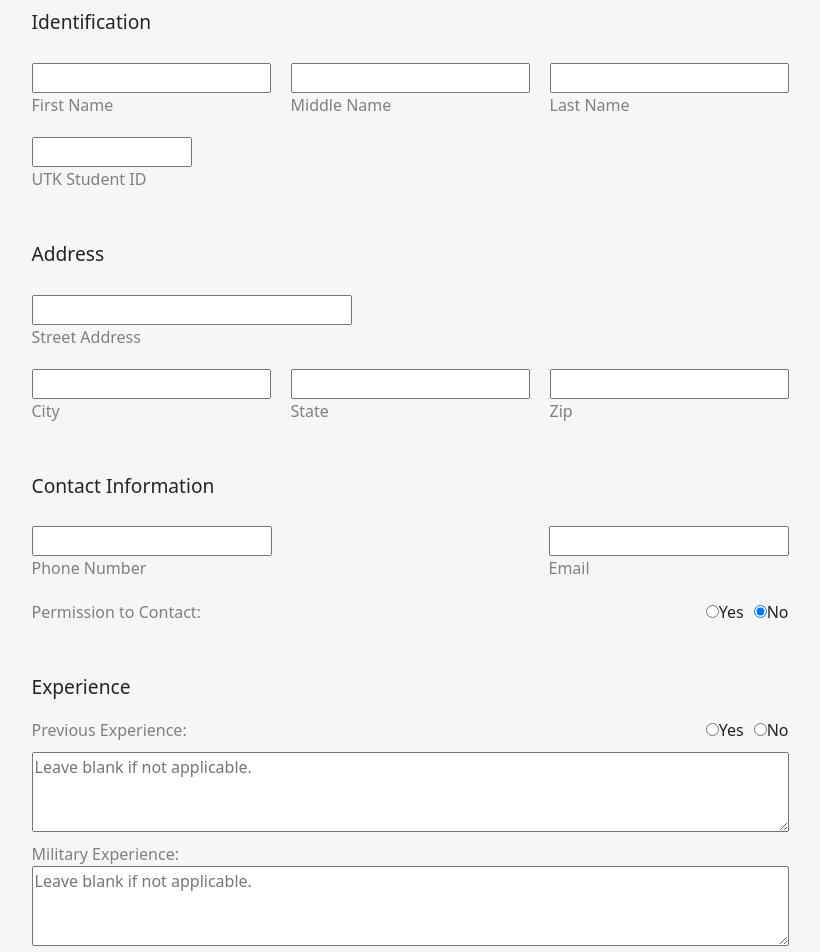
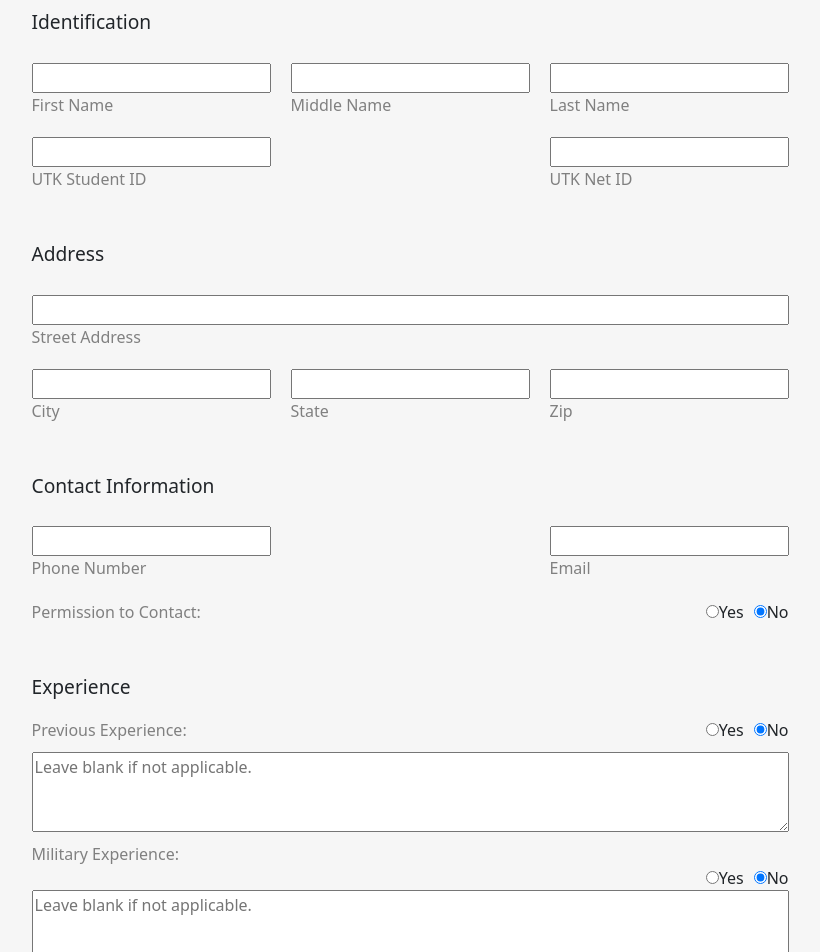
Before and after one commit to Pokemonpower92/Applicant-Process-Automation, a React (Create React App) app in the folder app/client/: page /Application in a window 1280 px wide. Shown: the part 140-1092 px from the top of the page, without its empty margins (230-1050 px from the left). Built offline with nearby package versions, Linux system fonts and the light colour scheme.

Commit message:
Form tweaks

```diff
--- a/app/client/src/pages/ApplicationFormPage.js
+++ b/app/client/src/pages/ApplicationFormPage.js
@@ -10,6 +10,7 @@ class ApplicationFormPage extends Component {
 			middleName: "",
 			lastName: "",
 			id: "",
+			netId: "",
 			address: "",
 			city: "",
 			state: "",
@@ -29,6 +30,7 @@ class ApplicationFormPage extends Component {
 		this.handleMiddleNameChange = this.handleMiddleNameChange.bind(this);
 		this.handleLastNameChange = this.handleLastNameChange.bind(this);
 		this.handleIdChange = this.handleIdChange.bind(this);
+		this.handleNetIdChange = this.handleNetIdChange.bind(this);
 		this.handleAddressChange = this.handleAddressChange.bind(this);
 		this.handleCityChange = this.handleCityChange.bind(this);
 		this.handleStateChange = this.handleStateChange.bind(this);
@@ -78,6 +80,12 @@ class ApplicationFormPage extends Component {
 	};
 
 	handleIdChange = (e) => {
+		this.setState({
+			[e.target.name]: e.target.value,
+		});
+	};
+
+	handleNetIdChange = (e) => {
 		this.setState({
 			[e.target.name]: e.target.value,
 		});
@@ -185,7 +193,7 @@ class ApplicationFormPage extends Component {
 									name="name"
 									value={this.state.name}
 									onChange={this.handleFirstNameChange}
-									className="ApplicationFormPage-unsubmitted-form-nameFeild"
+									className="ApplicationFormPage-unsubmitted-form-nameField"
 								></input>
 								<label>First Name</label>
 							</div>
@@ -195,7 +203,7 @@ class ApplicationFormPage extends Component {
 									name="name"
 									value={this.state.name}
 									onChange={this.handleMiddleNameChange}
-									className="ApplicationFormPage-unsubmitted-form-nameFeild"
+									className="ApplicationFormPage-unsubmitted-form-nameField"
 								></input>
 								<label>Middle Name</label>
 							</div>
@@ -205,13 +213,13 @@ class ApplicationFormPage extends Component {
 									name="name"
 									value={this.state.name}
 									onChange={this.handleLastNameChange}
-									className="ApplicationFormPage-unsubmitted-form-nameFeild"
+									className="ApplicationFormPage-unsubmitted-form-nameField"
 								></input>
 								<label>Last Name</label>
 							</div>
 						</div>
-						<div className="ApplicationFormPage-unsubmitted-form-id">
-							<div className="ApplicationFormPage-unsubmitted-form-textInput">
+						<div className="ApplicationFormPage-unsubmitted-form-id-fields">
+							<div className="ApplicationFormPage-unsubmitted-form-idTextInput">
 								<input
 									type="text"
 									name="id"
@@ -220,6 +228,16 @@ class ApplicationFormPage extends Component {
 									className="ApplicationFormPage-unsubmitted-form-id"
 								></input>
 								<label>UTK Student ID</label>
+							</div>
+							<div className="ApplicationFormPage-unsubmitted-form-idTextInput">
+								<input
+									type="text"
+									name="netId"
+									value={this.state.id}
+									onChange={this.handleNetIdChange}
+									className="ApplicationFormPage-unsubmitted-form-id"
+								></input>
+								<label>UTK Net ID</label>
 							</div>
 						</div>
 					</div>
@@ -341,20 +359,26 @@ class ApplicationFormPage extends Component {
 							<div className="ApplicationFormPage-unsubmitted-form-radioGroup">
 								<input
 									type="radio"
-									name="citizen"
+									name="previousExperience"
 									value={true}
-									checked={this.state.citizen === true}
-									onChange={this.handleCitizenChange}
-									className="ApplicationFormPage-unsubmitted-form-citizen"
+									checked={
+										this.state.previousExperience === true
+									}
+									onChange={
+										this.handlePreviousExperienceChange
+									}
 								/>
 								Yes
 								<input
 									type="radio"
-									name="citizen"
+									name="previousExperience"
 									value={false}
-									checked={this.state.citizen === false}
-									onChange={this.handleCitizenChange}
-									className="ApplicationFormPage-unsubmitted-form-citizen"
+									checked={
+										this.state.previousExperience === false
+									}
+									onChange={
+										this.handlePreviousExperienceChange
+									}
 								/>
 								No
 							</div>
@@ -363,7 +387,7 @@ class ApplicationFormPage extends Component {
 						<div className="ApplicationFormPage-unsubmitted-form-textarea">
 							<textarea
 								type="textarea"
-								name="previousExperience"
+								name="previousExperienceDetails"
 								value={this.state.previousExperienceDetails}
 								placeholder="Leave blank if not applicable."
 								onChange={
@@ -374,9 +398,35 @@ class ApplicationFormPage extends Component {
 						</div>
 						<div className="ApplicationFormPage-unsubmitted-form-textarea">
 							<label>Military Experience: </label>
+							<div className="ApplicationFormPage-unsubmitted-form-radioGroup">
+								<input
+									type="radio"
+									name="militaryExperience"
+									value={true}
+									checked={
+										this.state.militaryExperience === true
+									}
+									onChange={
+										this.handleMilitaryExperienceChange
+									}
+								/>
+								Yes
+								<input
+									type="radio"
+									name="militaryExperience"
+									value={false}
+									checked={
+										this.state.militaryExperience === false
+									}
+									onChange={
+										this.handleMilitaryExperienceChange
+									}
+								/>
+								No
+							</div>
 							<textarea
-								type="radio"
-								name="militaryExperience"
+								type="textarea"
+								name="militaryExperienceDetails"
 								value={this.state.militaryExperienceDetails}
 								placeholder="Leave blank if not applicable."
 								onChange={
--- a/app/client/src/styles/pages/ApplicationFormPage.css
+++ b/app/client/src/styles/pages/ApplicationFormPage.css
@@ -32,7 +32,7 @@ label {
 	flex-direction: column;
 }
 
-/* Name feilds */
+/* Name fields */
 .ApplicationFormPage-unsubmitted-form-name {
 	display: flex;
 	flex-direction: column;
@@ -43,6 +43,23 @@ label {
 	display: flex;
 	flex-direction: row;
 	justify-content: space-between;
+}
+
+.ApplicationFormPage-unsubmitted-form-id-fields {
+	display: flex;
+	flex-direction: row;
+	justify-content: space-between;
+}
+
+.ApplicationFormPage-unsubmitted-form-idTextInput {
+	display: flex;
+	flex-direction: column;
+	justify-content: space-between;
+	margin: 10px;
+}
+
+.ApplicationFormPage-unsubmitted-form-idTextInput input {
+	width: 100%;
 }
 
 .ApplicationFormPage-unsubmitted-form-nameTextInput {
@@ -57,7 +74,7 @@ label {
 	margin-left: 10px;
 }
 
-/* Address feilds */
+/* Address fields */
 .ApplicationFormPage-unsubmitted-form-address {
 	display: flex;
 	flex-direction: column;
@@ -85,14 +102,14 @@ label {
 }
 
 .ApplicationFormPage-unsubmitted-form-streetTextInput input {
-	width: 20rem;
+	width: 100%;
 }
 
 .ApplicationFormPage-unsubmitted-form-address-other {
 	display: flex;
 }
 
-/* Contact Feilds */
+/* Contact fields */
 .ApplicationFormPage-unsubmitted-form-contact {
 	display: flex;
 	flex-direction: column;
@@ -113,15 +130,15 @@ label {
 }
 
 .ApplicationFormPage-unsubmitted-form-contactTextInput input {
-	width: 15rem;
+	width: 100%;
 }
 
-/* Experience Feilds */
+/* Experience Fields */
 .ApplicationFormPage-unsubmitted-form-experience {
 	margin-bottom: 5%;
 }
 
-/* Citizen Feild */
+/* Citizen Field */
 .ApplicationFormPage-unsubmitted-form-citizen {
 	margin-bottom: 5%;
 }
@@ -145,6 +162,7 @@ label {
 	min-width: 25rem;
 	margin: 10px;
 }
+
 .ApplicationFormPage-unsubmitted-form-textarea textarea {
 	height: 5rem;
 }
```
